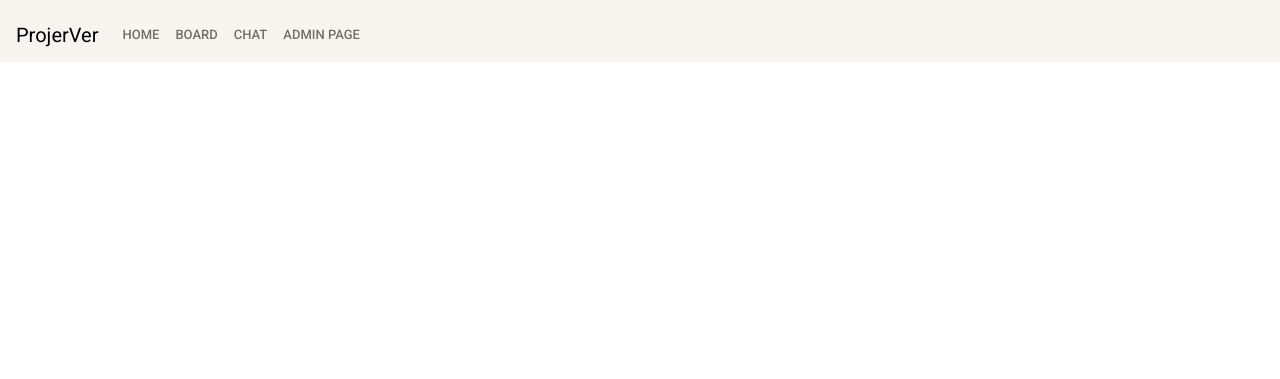
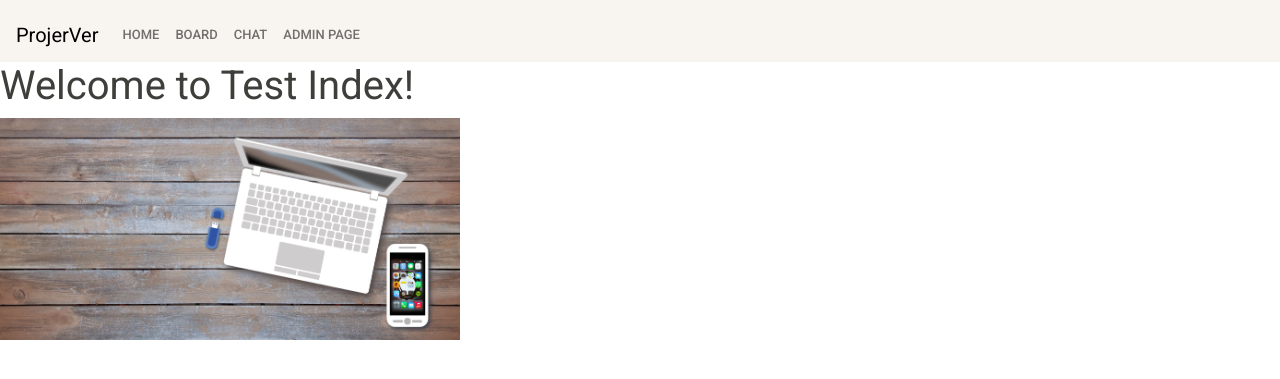
Before and after one commit to juliusBam/ProjerVer, a PHP site: page / in a window 1280 px wide. Shown: the top 379 px of the page. Run offline with PHP 8.4, Linux system fonts and the light colour scheme; some libraries are stand-ins or nearby versions.

Commit message:
office banner for index

```diff
--- a/php/index.php
+++ b/php/index.php
@@ -9,5 +9,9 @@
       }
     }
   ?>
+  <div class="contianer">
+    <h1>Welcome to Test Index!</h1>
+  </div>
+  <img src="../img/office_banner.jpg" class="img-fluid" alt="Responsive image" width="460"></img>
   </body>
 </html>
```
Also changed, not shown: img/office_banner.jpg (added).
